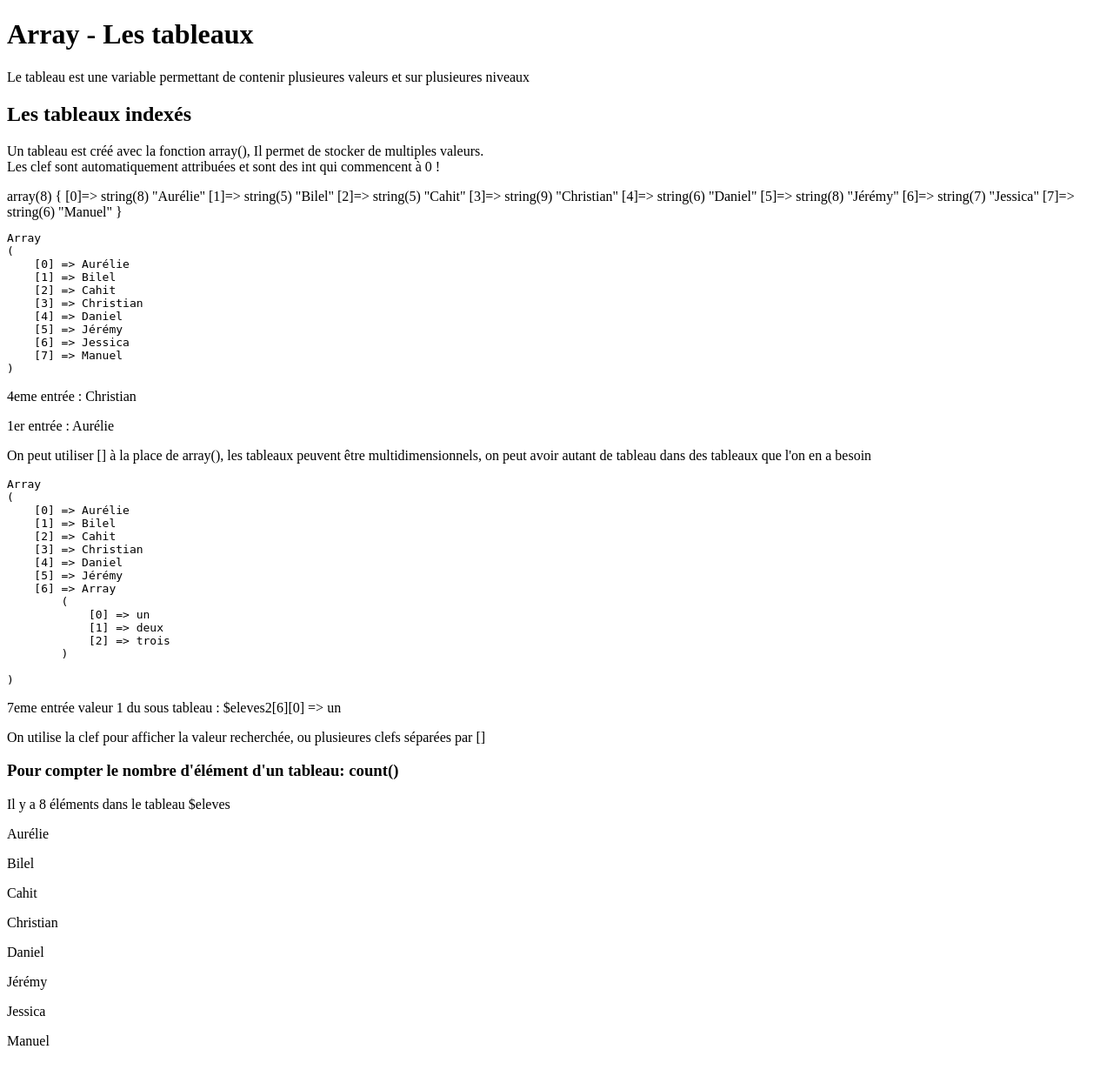
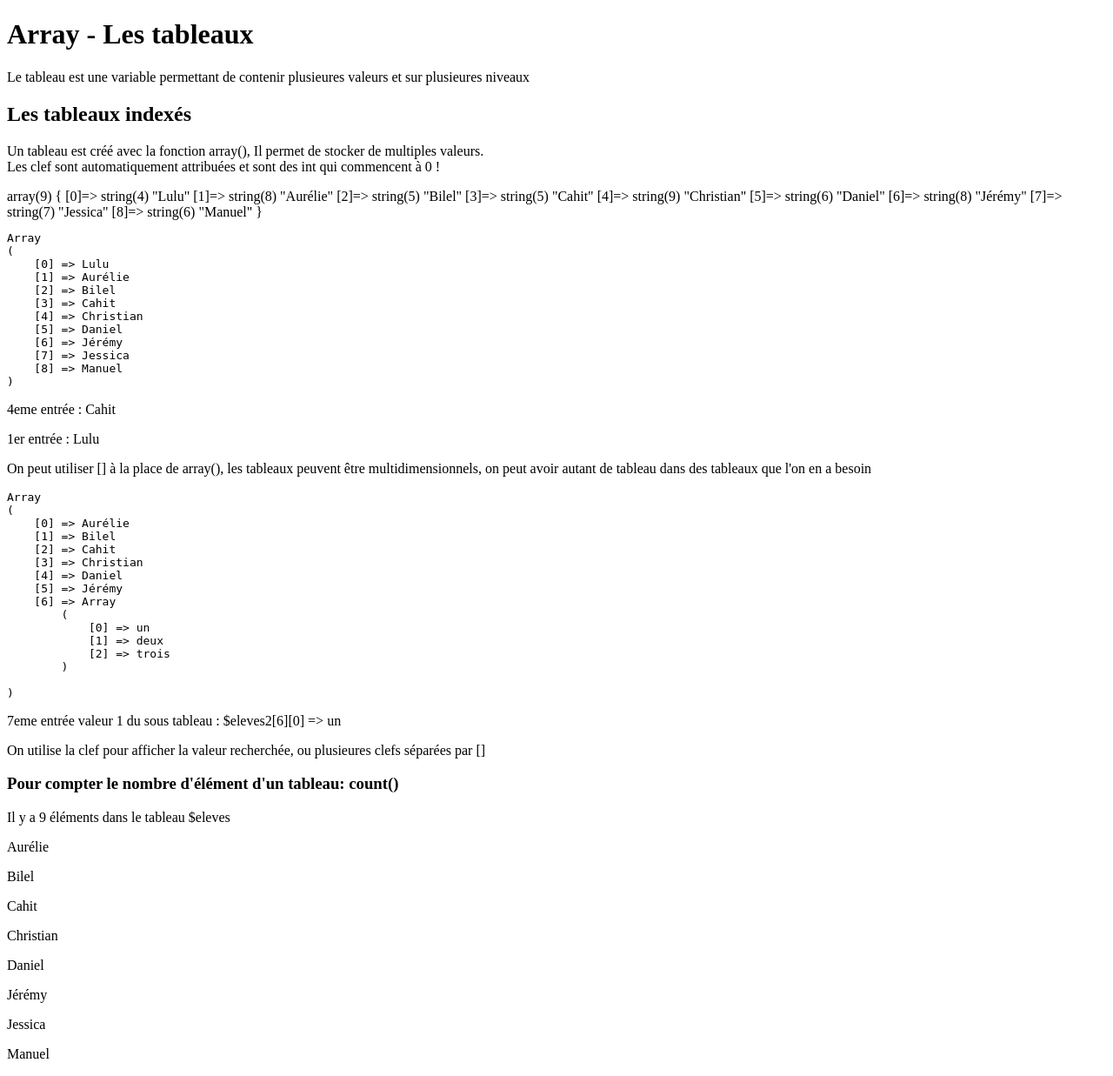
Before and after one commit to vicfir/base-php-2021, a PHP site: page /06-array.php in a window 1280 px wide. Shown: the whole page at 87% size. Before the commit the page ends 1202 px from the top, so only its background shows below. Run offline with PHP 8.4, Linux system fonts and the light colour scheme.

Commit message:
06-array

```diff
--- a/06-array.php
+++ b/06-array.php
@@ -13,7 +13,8 @@
     <p>Un tableau est créé avec la fonction array(), Il permet de stocker de multiples valeurs.<br> Les clef sont automatiquement attribuées et sont des int qui commencent à 0 !</p>
     <?php
     // écriture complète, on ne donne pas de clef mais que des valeurs
-    $eleves = array("Aurélie",
+    $eleves = array ("Lulu",
+                    "Aurélie",
                     "Bilel",
                     "Cahit",
                     "Christian",
@@ -65,7 +66,7 @@
     echo "<p>Il y a $nbEleves éléments dans le tableau ".'$eleves</p>';
 
     // on pourrait utiliser le foreach qui sert à faire des boucles sur les tableaux, on va utiliser le for déjà vu en js
-    for($i=0;$i<$nbEleves;$i++){
+    for($i=1;$i<$nbEleves;$i++){
         echo "<p>$eleves[$i]</p>";
     }
     ?>
```
